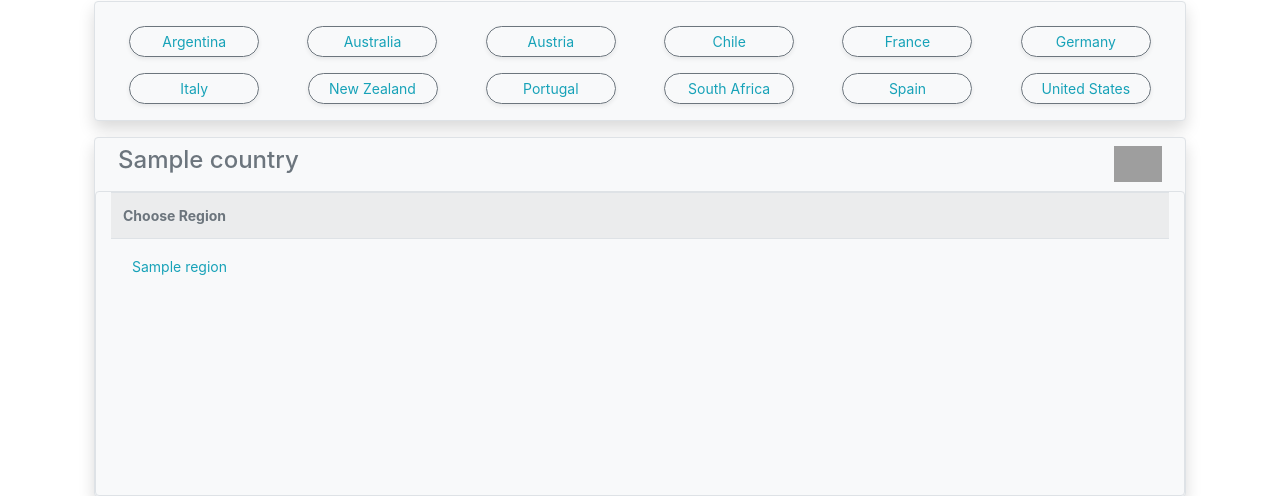
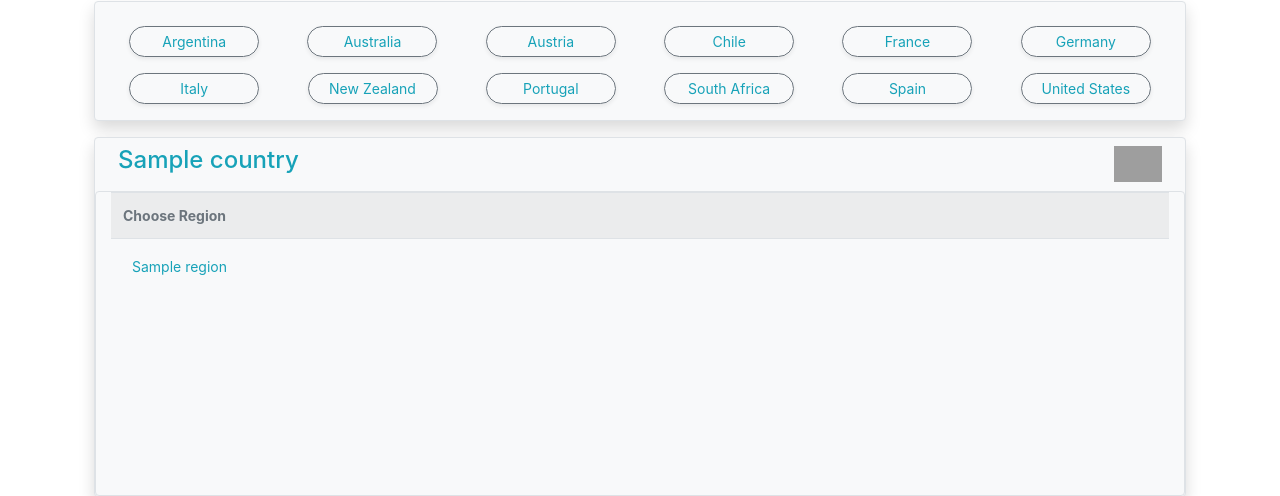
Before and after one commit to duckbox72/winexp, a Flask app: template templates/vintagedmulti.html in a window 1280 px wide. Shown: the part 87-583 px from the top of the page. Run offline with Flask 2, Linux system fonts and the light colour scheme; the template is opened without the code that fills it: most values are stand-ins (such as "Sample title", 1, 10 or a date in 2020); some libraries are stand-ins or nearby versions; grey boxes are pictures that could not be loaded.

Commit message:
aestetic bug fix

```diff
--- a/templates/vintagedmulti.html
+++ b/templates/vintagedmulti.html
@@ -54,7 +54,7 @@
 
 <div class="container bg-light border border-muted rounded shadow">
     <div class="row p-2 justify-content-md-center">
-        <div class="col-10 text-muted">
+        <div class="col-10 text-info">
             <h4>{{ country }}</h4>
         </div>
         <div class="col-2 text-muted text-right">
--- a/templates/vintagedsingle.html
+++ b/templates/vintagedsingle.html
@@ -54,7 +54,7 @@
 
 <div class="container bg-light border border-muted rounded shadow">
     <div class="row p-2 justify-content-md-center">
-        <div class="col-10 text-muted">
+        <div class="col-10 text-info">
             <h4>{{ country }}, {{ region }}</h4>
         </div>
         <div class="col-2 text-muted text-right">
```
